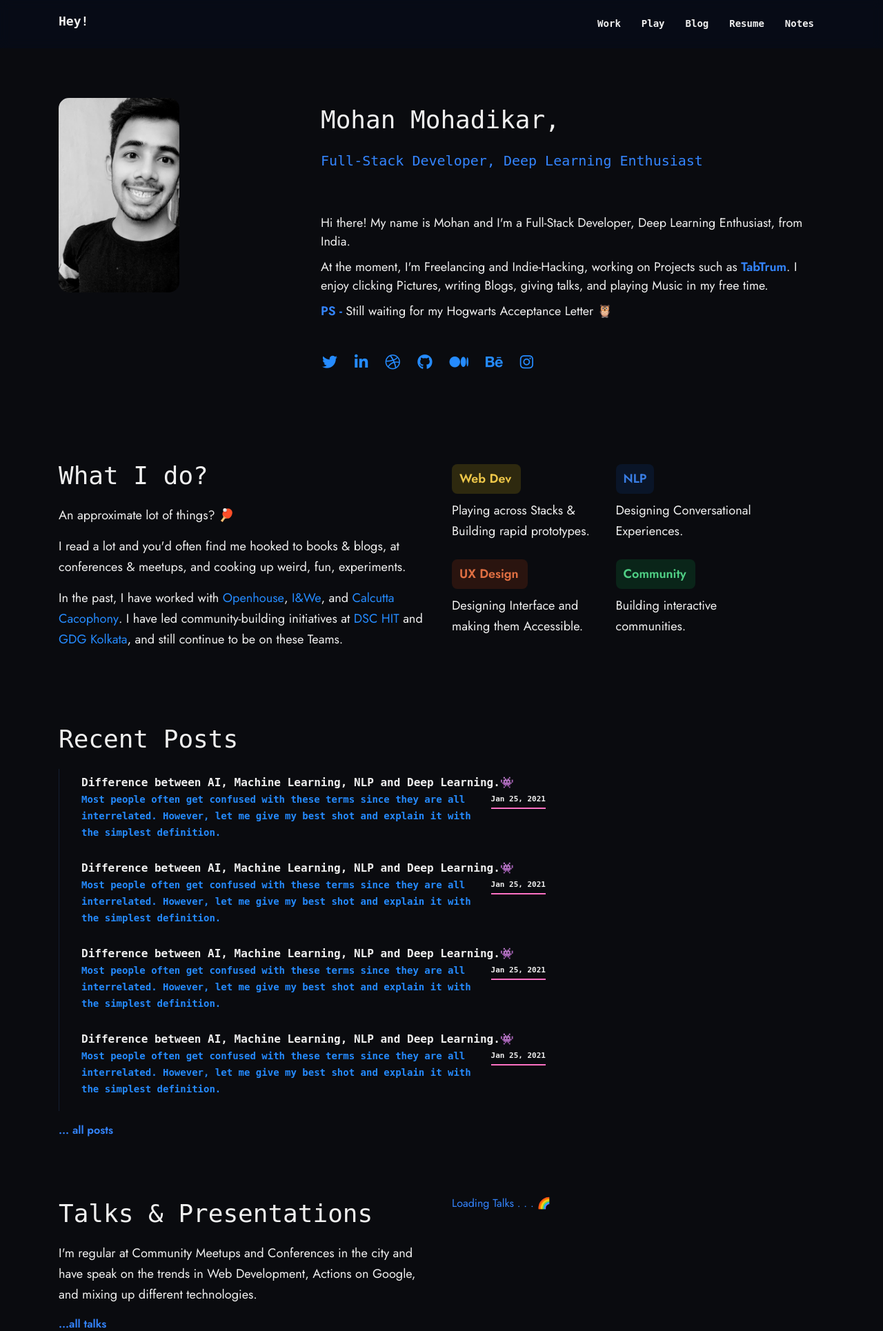
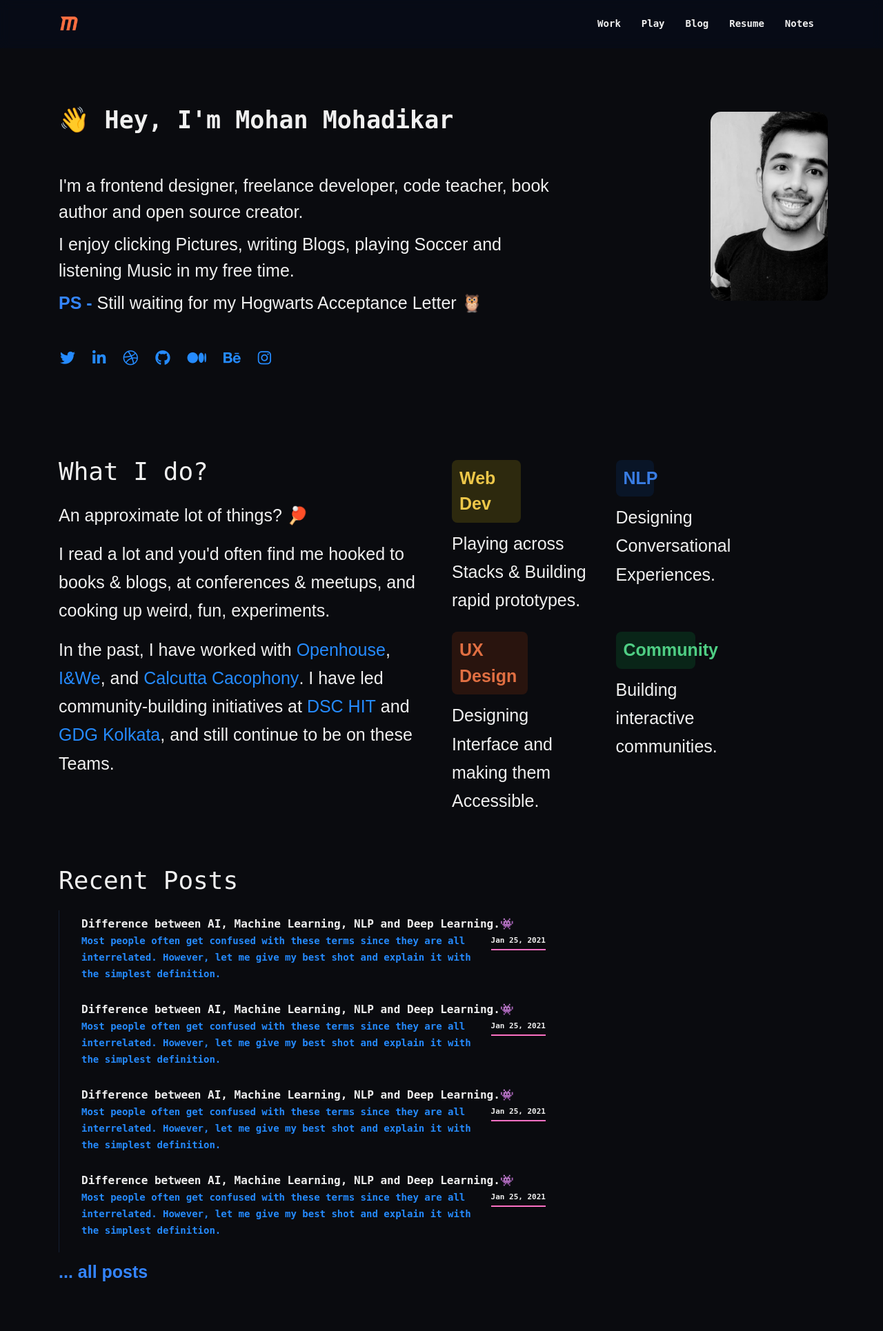
Before and after one commit to mohanmohadikar/mohanmohadikar.github.io, a PHP site: page / in a window 1280 px wide. Shown: the top 1930 px of the page at 69% size. Run offline with PHP 8.4, Linux system fonts and the light colour scheme; some libraries are stand-ins or nearby versions; some web fonts are replaced.

Commit message:
update UI.

```diff
--- a/assets/css/demo.css
+++ b/assets/css/demo.css
@@ -185,7 +185,8 @@ body {
 {
     color: #f0f0f0;
     font-family: 'Jost', sans-serif;
-
+    font-family: Arial, Helvetica, sans-serif;
+    font-size: 25px;
 }
 
 .icon
@@ -363,30 +364,17 @@ ul {
 }
 
 .img-dp {
-    width: 50%;
-    margin: 0 auto;
+    width: 100%;
     margin-bottom: 15px;
     object-fit: cover;
+    display: block;
+    margin-left: auto;
+    margin-right: auto;
     border-radius: 15px;
+    margin-top: 10px;
 }
 
-.profile_badge {
-    width: 40px;
-    height:40px;
-    border-radius: 50px;
-    background-color: white;
-    color: rgb(253, 135, 204);
-    position: relative;
-    display: flex;
-    align-items: center;
-    justify-content: center;
-    top: -70px;
-    left: 65%;
-}
 
-.profile_badge i {
-    font-size: 22px;
-}
 
 .highlight_text {
     font-weight: 400;
@@ -529,3 +517,22 @@ ul {
   .notes_text:hover {
       color: rgb(37, 139, 255);
   }
+
+  .wave {
+    animation-name: wave-animation;  /* Refers to the name of your @keyframes element below */
+    animation-duration: 2.5s;        /* Change to speed up or slow down */
+    animation-iteration-count: infinite;  /* Never stop waving :) */
+    transform-origin: 70% 70%;       /* Pivot around the bottom-left palm */
+    display: inline-block;
+  }
+
+  @keyframes wave-animation {
+      0% { transform: rotate( 0.0deg) }
+     10% { transform: rotate(14.0deg) }  /* The following five values can be played with to make the waving more or less extreme */
+     20% { transform: rotate(-8.0deg) }
+     30% { transform: rotate(14.0deg) }
+     40% { transform: rotate(-4.0deg) }
+     50% { transform: rotate(10.0deg) }
+     60% { transform: rotate( 0.0deg) }  /* Reset for the last half to pause */
+    100% { transform: rotate( 0.0deg) }
+  }
--- a/blog.html
+++ b/blog.html
@@ -10,7 +10,7 @@
     <link rel="apple-touch-icon" href="favicon.ico">
     <link rel="icon" href="favicon.ico">
     <title>
-        Blogs | Shuvam Manna
+        Blogs | Mohan Mohadikar
     </title>
     <link rel="stylesheet" href="assets/css/material-kit.css?v=2.0.3">
     <script src="https://kit.fontawesome.com/622afd0c30.js" crossorigin="anonymous"></script>
--- a/index.html
+++ b/index.html
@@ -8,7 +8,7 @@
     <meta name="theme-color" content="#ffffff"/>
 
 
-    <!-- Favicons -->
+    <!-- Favicons // https://icons8.com/icons/set/m -->
     <link rel="apple-touch-icon" href="favicon.ico">
     <link rel="icon" href="favicon.ico">
     <title>
@@ -29,7 +29,7 @@
     <nav class="navbar navbar-color-on-scroll navbar-transparent fixed-top  navbar-expand-lg " color-on-scroll="40" id="sectionsNav">
         <div class="container">
             <div class="navbar-translate" style="height:70px;">
-                <a class="navbar-brand" href="/"><span id="gdg-logo"><b class="header-icon-text">Hey!</b></a>
+                <a class="navbar-brand" href="/"><span id="gdg-logo"><img src="assets/img/kit/m96.png" alt="" srcset="" style="width: 30px;margin-top: 9px;"></a>
                 <button style="color:white" class="navbar-toggler" type="button" data-toggle="collapse" aria-expanded="false" aria-label="Toggle navigation">
                     <span class="navbar-toggler-icon"></span>
                     <span class="navbar-toggler-icon"></span>
@@ -76,20 +76,21 @@
 
         <div class="container">
                 <p>&nbsp;</p>
-                <div class="row mt-5 wow fadeIn" data-wow-delay="0.2s" style="text-align:left;">
+                <div class="row mt-5 wow fadeIn" data-wow-delay="0.2s" style="text-align:left; display: flex; flex-direction: row-reverse;">
 
-                        <div class="col-lg-4 col-md-4 col-sm-4">
+                        <div class="col-lg-2 col-md-2 col-sm-2">
                             <img class="img-dp" src="assets/img/kit/profile_pic.jpg"/>
+
+                        </div>
+                        <div class="col-lg-2 col-md-2 col-sm-2">
+
                         </div>
                         <div class="col-lg-8 col-md-8 col-sm-8">
 
-                            <h2 class="title">
-                                Mohan Mohadikar, <br/>
-                                <span id="blue_text" style="font-size:20px;">Full-Stack Developer, Deep Learning Enthusiast</span>
-                            </h2>
+                            <h2 class="title"><span class="wave">👋</span> <b style="font-size: 35px;">Hey,&nbspI'm&nbspMohan&nbspMohadikar</b></h2>
                             <br/>
-                            <h4 class="description" id="tracks">Hi there! My name is Mohan and I'm a Full-Stack Developer, Deep Learning Enthusiast, from India.</h4>
-                            <p><h4 class="description" id="tracks">At the moment, I'm Freelancing and Indie-Hacking, working on Projects such as <a target="blank" href="https://tabtrum.live" id="blue_text"><b>TabTrum</b></a>. I enjoy clicking Pictures, writing Blogs, giving talks, and playing Music in my free time.</h4></p>
+                            <h4 class="description" id="tracks">I'm a frontend designer, freelance developer, code teacher, book author  and open source creator.</h4>
+                            <p><h4 class="description" id="tracks">I enjoy clicking Pictures, writing Blogs, playing Soccer and listening Music in my free time.</h4></p>
                             <p><h4 class="description"  id="tracks"><span id="blue_text"><b>PS - </b></span>Still waiting for my Hogwarts Acceptance Letter  🦉</h4></p>
                             <p>&nbsp;</p>
                             <div class="social_box">
```
Also changed, not shown: assets/img/kit/m100.png (added), assets/img/kit/m48.png (added), assets/img/kit/m50.png (added), assets/img/kit/m96.png (added).
